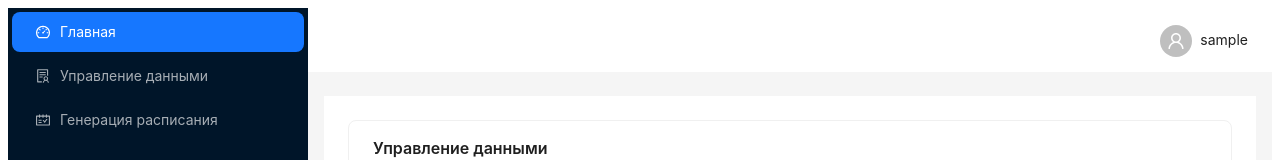
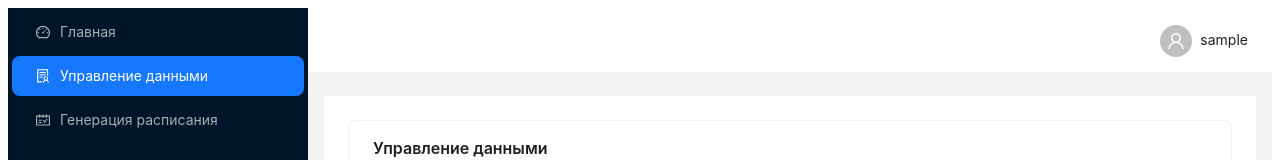
Before and after one commit to iamlorddop/college-schedule, a React (Vite) app in the folder frontend/: page /data in a window 1280 px wide. Shown: the top 160 px of the page. Built offline with nearby package versions, Linux system fonts and the light colour scheme; no server answers; sample sign-in values are in the browser's storage; the HTML template or start-up script is replaced by a standard one.

Commit message:
fix: SideMenu active tab

```diff
--- a/frontend/src/components/Layout/SideMenu.tsx
+++ b/frontend/src/components/Layout/SideMenu.tsx
@@ -1,5 +1,5 @@
-import { type FC } from "react";
-import { Link } from "react-router-dom";
+import { type FC, type ReactNode } from "react";
+import { Link, useLocation } from "react-router-dom";
 import { Menu } from "antd";
 import {
   DashboardOutlined,
@@ -9,65 +9,100 @@ import {
 
 import { useAuth } from "../../hooks";
 
+type MenuItem = {
+  key: string;
+  icon: ReactNode;
+  label: ReactNode;
+};
+type MenuItemWithPath = MenuItem & { path: string };
+
 export const SideMenu: FC = () => {
   const { user } = useAuth();
+  const location = useLocation();
 
-  const adminItems = [
+  const adminItems: MenuItemWithPath[] = [
     {
       key: "dashboard",
       icon: <DashboardOutlined />,
       label: <Link to="/">Главная</Link>,
+      path: "/",
     },
     {
       key: "data",
       icon: <SolutionOutlined />,
       label: <Link to="/data">Управление данными</Link>,
+      path: "/data",
     },
     {
       key: "schedule",
       icon: <ScheduleOutlined />,
       label: <Link to="/schedule/generate">Генерация расписания</Link>,
+      path: "/schedule/generate",
     },
   ];
 
-  const teacherItems = [
+  const teacherItems: MenuItemWithPath[] = [
     {
       key: "dashboard",
       icon: <DashboardOutlined />,
       label: <Link to="/">Главная</Link>,
+      path: "/",
     },
     {
       key: "schedule",
       icon: <ScheduleOutlined />,
       label: <Link to="/schedule">Мое расписание</Link>,
+      path: "/schedule",
     },
   ];
 
-  const studentItems = [
+  const studentItems: MenuItemWithPath[] = [
     {
       key: "dashboard",
       icon: <DashboardOutlined />,
       label: <Link to="/">Главная</Link>,
+      path: "/",
     },
     {
       key: "schedule",
       icon: <ScheduleOutlined />,
       label: <Link to="/schedule">Мое расписание</Link>,
+      path: "/schedule",
     },
   ];
 
-  const getMenuItems = () => {
+  const getMenuItems = (): MenuItemWithPath[] => {
     if (user?.role.toLowerCase() === "admin") return adminItems;
     if (user?.role.toLowerCase() === "teacher") return teacherItems;
     return studentItems;
   };
 
+  // Определяем активный ключ на основе текущего маршрута
+  const menuItemsWithPath = getMenuItems();
+  const currentPath = location.pathname;
+
+  const selectedKey =
+    menuItemsWithPath.find(
+      (item) =>
+        currentPath === item.path ||
+        (item.path !== "/" && currentPath.startsWith(item.path))
+    )?.key || "dashboard";
+
+  // Передаём только нужные поля в Menu
+  const menuItems: MenuItem[] = menuItemsWithPath.map(
+    ({ key, icon, label }) => ({
+      key,
+      icon,
+      label,
+    })
+  );
+
   return (
     <Menu
       theme="dark"
       mode="inline"
-      defaultSelectedKeys={["dashboard"]}
-      items={getMenuItems()}
+      selectedKeys={[selectedKey]}
+      items={menuItems}
       style={{ height: "100%", borderRight: 0 }}
     />
   );
--- a/frontend/src/components/Reports/WorkloadReport/WorkloadReport.tsx
+++ b/frontend/src/components/Reports/WorkloadReport/WorkloadReport.tsx
@@ -121,9 +121,10 @@ export const WorkloadReport: FC<TeachersWorkloadReportProps> = ({
   if (error) {
     return <Alert message="Ошибка загрузки" type="error" />;
   }
-  // if (!chartData.length) {
-  //   return <Alert message="Нет данных" type="info" />;
-  // }
+
+  if (!chartData.length) {
+    return <Alert message="Нет данных" type="info" />;
+  }
 
   return (
     <Card title={`Нагрузка преподавателей${teacherId ? "" : " (все)"}`}>
```
